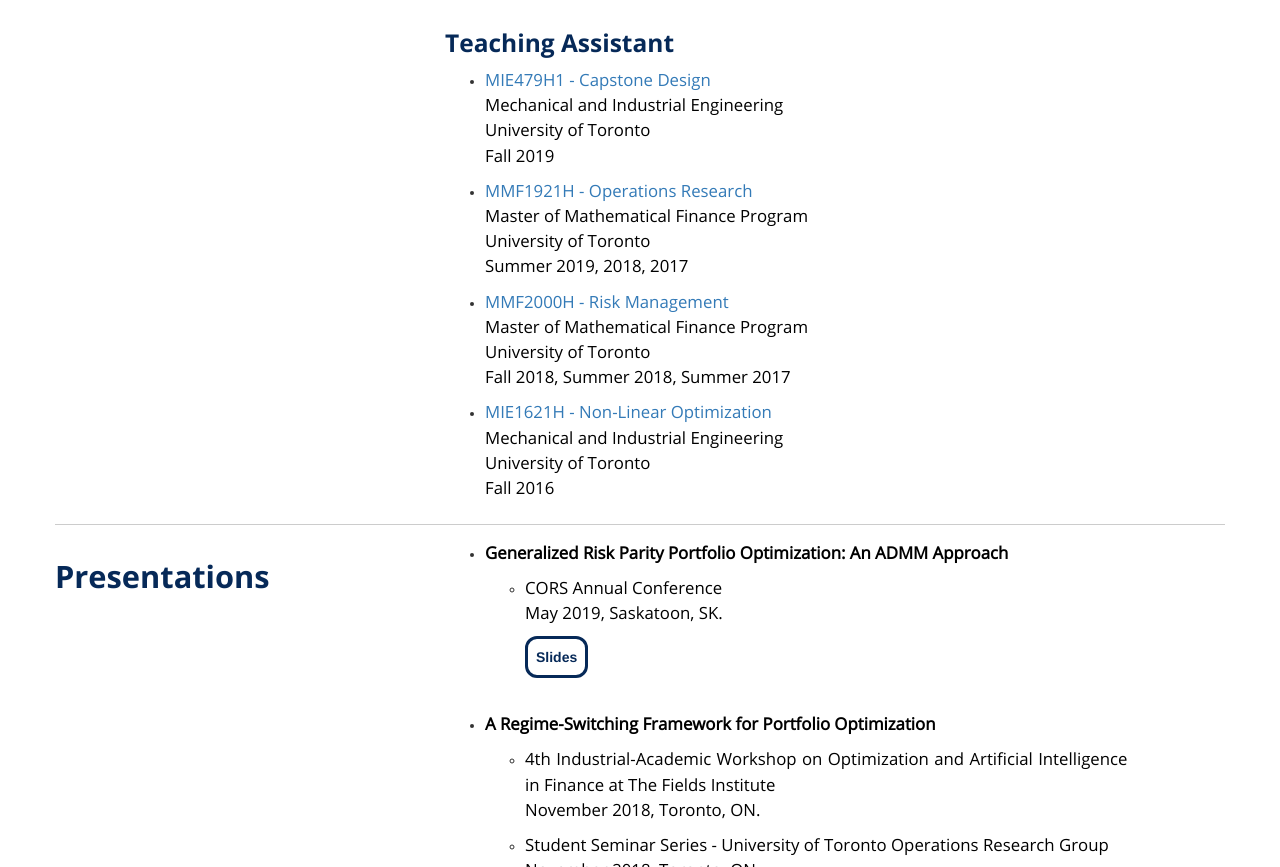
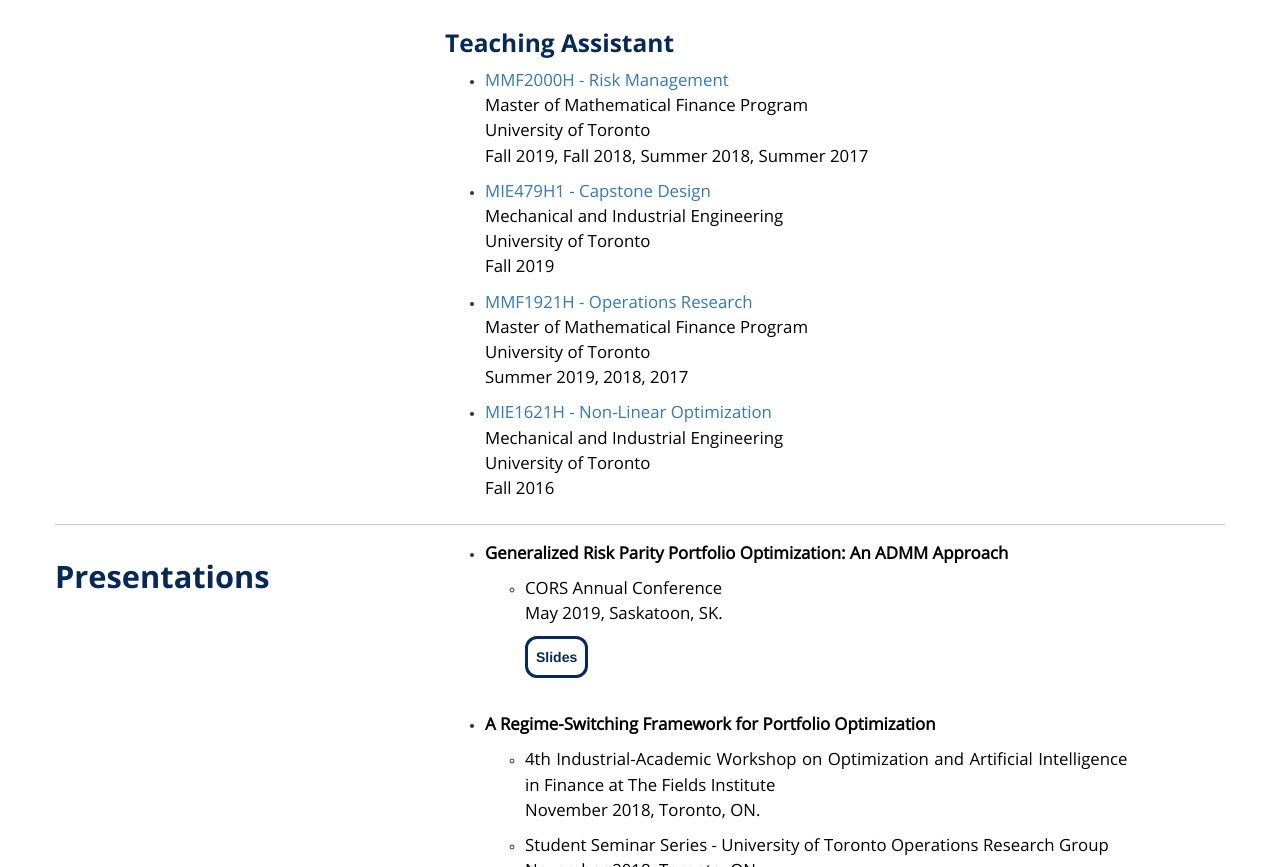
Before and after one commit to gcosta151/gcosta151.github.io, a plain HTML site: page index.html in a window 1280 px wide. Shown: the part 2134-3001 px from the top of the page. Drawn offline with nearby package versions, Linux system fonts and the light colour scheme.

Commit message:
Update index.html

```diff
--- a/index.html
+++ b/index.html
@@ -313,6 +313,12 @@
 
       <ul>
 
+        <li><p><a href="https://www.mmf.utoronto.ca/summer_session.html#" target="_blank">MMF2000H - Risk Management</a><br>
+          Master of Mathematical Finance Program<br>
+          University of Toronto<br>
+          Fall 2019, Fall 2018, Summer 2018, Summer 2017<br>
+          </p></li>
+
         <li><p><a href="https://portal.engineering.utoronto.ca/sites/calendars/current/Course_Descriptions.html#MIE479H1" target="_blank">MIE479H1 - Capstone Design</a><br>
           Mechanical and Industrial Engineering<br>
           University of Toronto<br>
@@ -323,12 +329,6 @@
           Master of Mathematical Finance Program<br>
           University of Toronto<br>
           Summer 2019, 2018, 2017<br>
-          </p></li>
-
-        <li><p><a href="https://www.mmf.utoronto.ca/summer_session.html#" target="_blank">MMF2000H - Risk Management</a><br>
-          Master of Mathematical Finance Program<br>
-          University of Toronto<br>
-          Fall 2018, Summer 2018, Summer 2017<br>
           </p></li>
 
         <li><p><a href="https://www.mie.utoronto.ca/mie/grad/courses" target="_blank">MIE1621H - Non-Linear Optimization</a><br>
```
